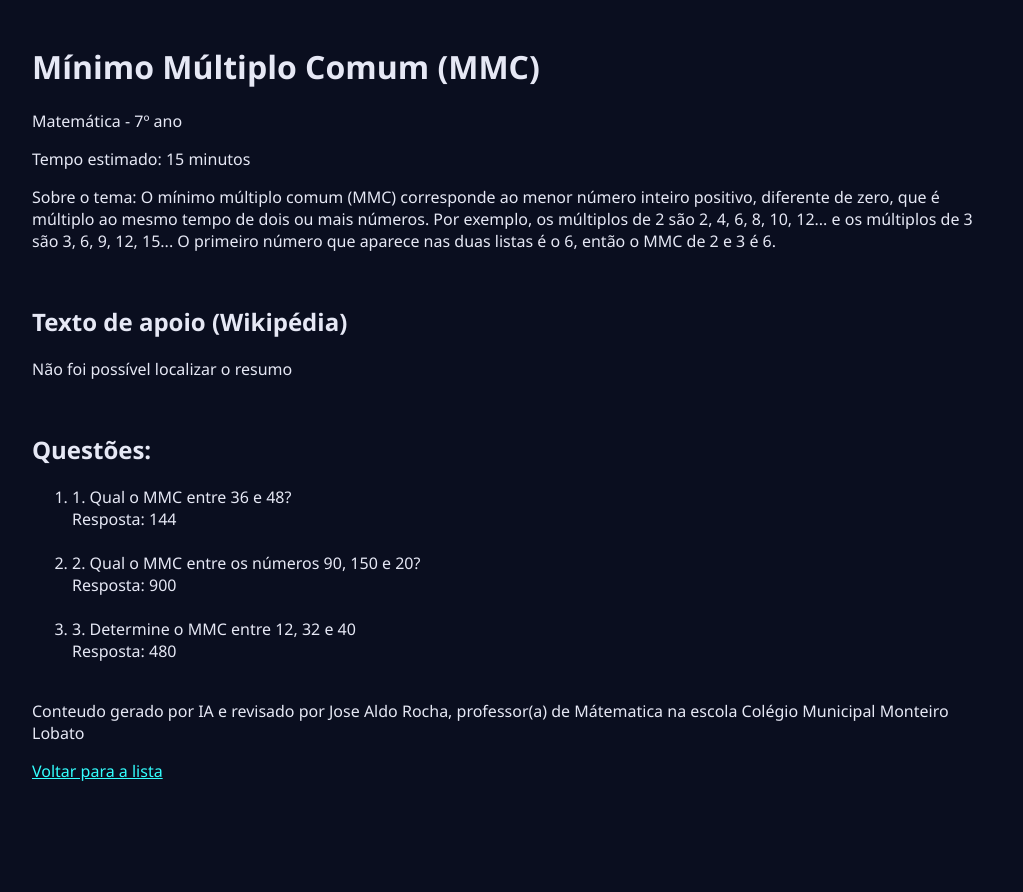
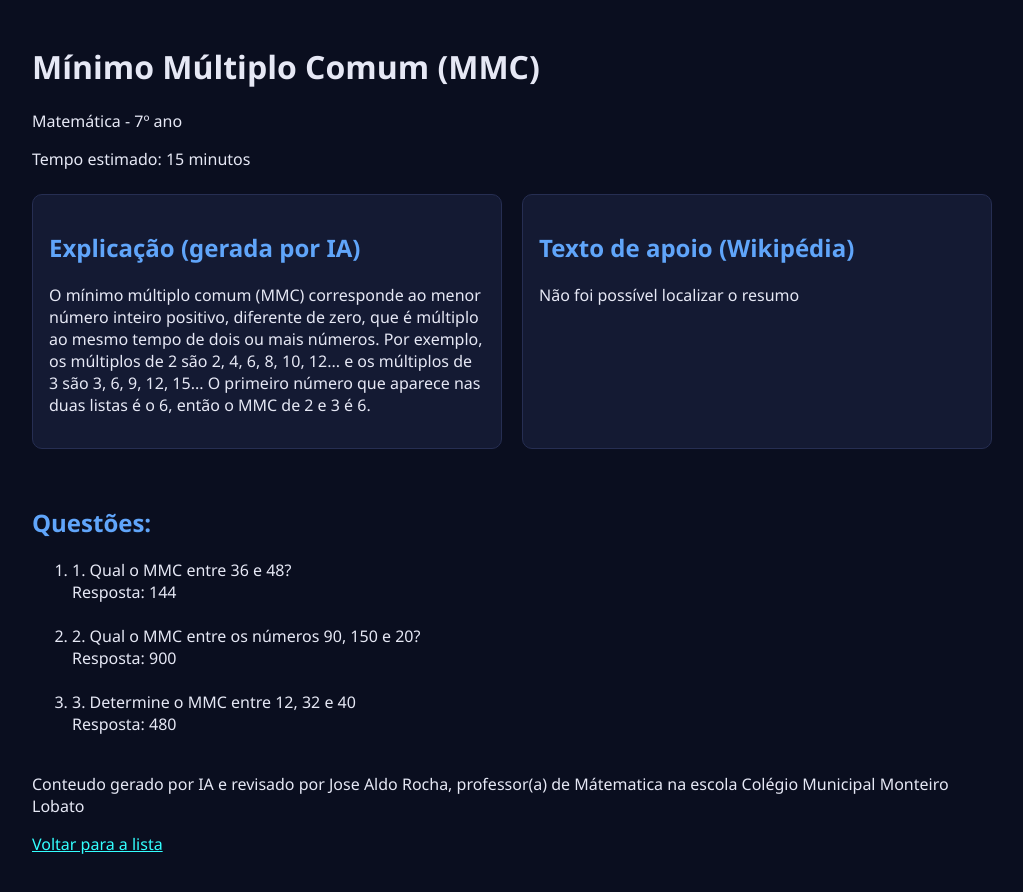
Before and after one commit to FelipeWalkerX/A2-Dev-Web, a Next.js app: page /roteiro/1 in a window 1280 px wide. Shown: the top 892 px of the page, without its empty margins (128-1151 px from the left). Before the commit the page ends 822 px from the top, so only its background shows below. Built offline with nearby package versions, Linux system fonts and the light colour scheme; no server answers.

Commit message:
Colocado a minha explicacao e o texto da Wiki um do lado do outro em caixinhas (grid)

```diff
--- a/app/globals.css
+++ b/app/globals.css
@@ -66,7 +66,7 @@ select, input{    /*O select é uma tag como o resto e nao uma classe como o .fi
   list-style: none;   /*Tira as bolinhas dos roteiros (pra nao ficar com aquela carona de site duvidoso*/
   padding: 0;   /*Tirado o recuo que as bolinhas deixa*/
   display: grid;    /*Colocado cada roteiro em colunas para ficar melhor organizado*/
-  grid-template-columns: repeat(auto-fill, minmax(260px, 1fr));    /*Cria quantas colunas couberem no espaco que tem, nesse caso cada uma com no minimo de 260 pixels, pra dividir em 3 roteiros por coluna*/
+  grid-template-columns: repeat(auto-fill, minmax(260px, 1fr));    /*Cria quantas colunas couberem no espaco que tem, nesse caso cada uma com no minimo de 260 pixels, pra dividir em 3 roteiros por linha*/
   gap: 16px;
 }
 
@@ -85,3 +85,21 @@ select, input{    /*O select é uma tag como o resto e nao uma classe como o .fi
 .card a:hover{    /*Agora se o mouse tiver em cima do texto do link*/
   text-decoration: underline;   /*Deixado para a linha aparecer so quando eu colocar o mouse em cima do texto*/
 }
+
+.duas-colunas{
+  display: grid;
+  grid-template-columns: 1fr 1fr;
+  gap: 20px;
+  margin: 24px 0;
+}
+
+.bloco{
+  background-color: var(--cards);
+  border: 1px solid var(--bordas);
+  border-radius: 10px;
+  padding: 16px;
+}
+
+h2{
+  color: var(--subtitulos);   /*Colocando cor nos subtitulos*/
+}
--- a/app/roteiro/[id]/page.js
+++ b/app/roteiro/[id]/page.js
@@ -29,9 +29,17 @@ export default async function PaginaRoteiro(props) {
                 {roteiro.disciplina} - {roteiro.ano}º ano
             </p>
             <p> Tempo estimado: {roteiro.tempoEstimado} minutos</p>
-            <p> Sobre o tema: {roteiro.explicacao}</p>
-            <h2> <br /> Texto de apoio (Wikipédia)</h2>
-            <TextoWiki tema = {roteiro.tema} />
+            <div className="duas-colunas">      {/* Junta as duas partes (a minha expllicacao e a da Wiki) pro CSS deixar uma do lado da outra */}
+                <section className="bloco">
+                    <h2>Explicação (gerada por IA)</h2>
+                    <p>{roteiro.explicacao}</p>
+                </section>
+
+                <section className="bloco">
+                    <h2>Texto de apoio (Wikipédia)</h2>
+                    <TextoWiki tema={roteiro.tema} />
+                </section>
+            </div>
 
             <h2>
                 <br /> Questões:
```
